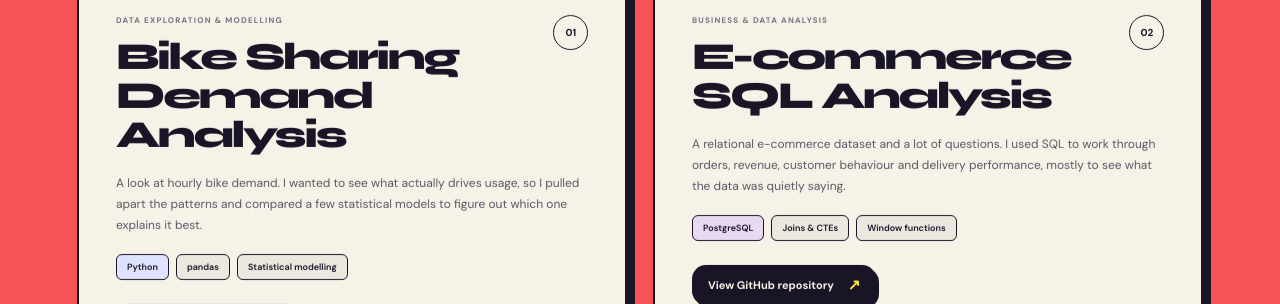
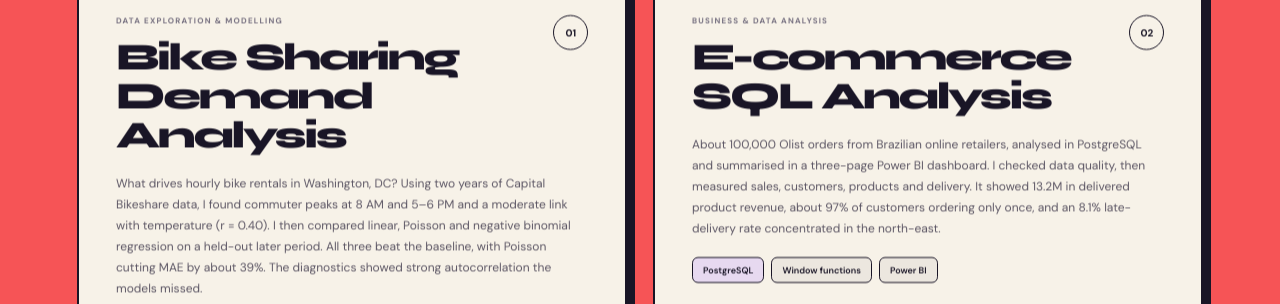
Before and after one commit to Ayush134vbt/personal_website, a plain HTML site: page index.html in a window 1280 px wide. Shown: the part 2388-2692 px from the top of the page. Drawn offline with Linux system fonts and the light colour scheme.

Commit message:
"Updating Project Descriptions"

```diff
--- a/index.html
+++ b/index.html
@@ -121,7 +121,7 @@
       </div>
 
       <div class="project-grid">
-        <article class="project-card project-card-bike reveal tilt-card" data-tags="python pandas statistical modelling">
+        <article class="project-card project-card-bike reveal tilt-card" data-tags="python pandas statsmodels regression statistical modelling">
           <a class="project-visual visual-bike" href="https://github.com/Ayush134vbt/bike_sharing_demand_analysis" target="_blank" rel="noopener noreferrer" aria-label="Open Bike Sharing Demand Analysis GitHub repository">
             <span class="project-number">01 / PYTHON</span>
             <img src="assets/bike-illustration.svg" alt="A simple line chart titled Daily Bike Demand, trending upward with data points">
@@ -135,15 +135,15 @@
               </div>
               <span class="project-index">01</span>
             </div>
-            <p class="project-description">A look at hourly bike demand. I wanted to see what actually drives usage, so I pulled apart the patterns and compared a few statistical models to figure out which one explains it best.</p>
+            <p class="project-description">What drives hourly bike rentals in Washington, DC? Using two years of Capital Bikeshare data, I found commuter peaks at 8 AM and 5–6 PM and a moderate link with temperature (r = 0.40). I then compared linear, Poisson and negative binomial regression on a held-out later period. All three beat the baseline, with Poisson cutting MAE by about 39%. The diagnostics showed strong autocorrelation the models missed.</p>
             <ul class="tech-list" aria-label="Technologies used">
-              <li>Python</li><li>pandas</li><li>Statistical modelling</li>
+              <li>Python</li><li>pandas</li><li>statsmodels</li><li>Regression</li>
             </ul>
             <a class="repo-link" href="https://github.com/Ayush134vbt/bike_sharing_demand_analysis" target="_blank" rel="noopener noreferrer">View GitHub repository <span aria-hidden="true">↗</span></a>
           </div>
         </article>
 
-        <article class="project-card project-card-sql reveal tilt-card" data-tags="sql postgresql joins ctes window functions">
+        <article class="project-card project-card-sql reveal tilt-card" data-tags="sql postgresql window functions power bi">
           <a class="project-visual visual-sql" href="https://github.com/Ayush134vbt/ecommerce_sql_analysis" target="_blank" rel="noopener noreferrer" aria-label="Open E-commerce SQL Analysis GitHub repository">
             <span class="project-number">02 / SQL</span>
             <img src="assets/sql-illustration.svg" alt="Three linked database tables for customers, products and orders beside a SQL query joining them">
@@ -157,9 +157,9 @@
               </div>
               <span class="project-index">02</span>
             </div>
-            <p class="project-description">A relational e-commerce dataset and a lot of questions. I used SQL to work through orders, revenue, customer behaviour and delivery performance, mostly to see what the data was quietly saying.</p>
+            <p class="project-description">About 100,000 Olist orders from Brazilian online retailers, analysed in PostgreSQL and summarised in a three-page Power BI dashboard. I checked data quality, then measured sales, customers, products and delivery. It showed 13.2M in delivered product revenue, about 97% of customers ordering only once, and an 8.1% late-delivery rate concentrated in the north-east.</p>
             <ul class="tech-list" aria-label="Technologies used">
-              <li>PostgreSQL</li><li>Joins & CTEs</li><li>Window functions</li>
+              <li>PostgreSQL</li><li>Window functions</li><li>Power BI</li>
             </ul>
             <a class="repo-link" href="https://github.com/Ayush134vbt/ecommerce_sql_analysis" target="_blank" rel="noopener noreferrer">View GitHub repository <span aria-hidden="true">↗</span></a>
           </div>
```
